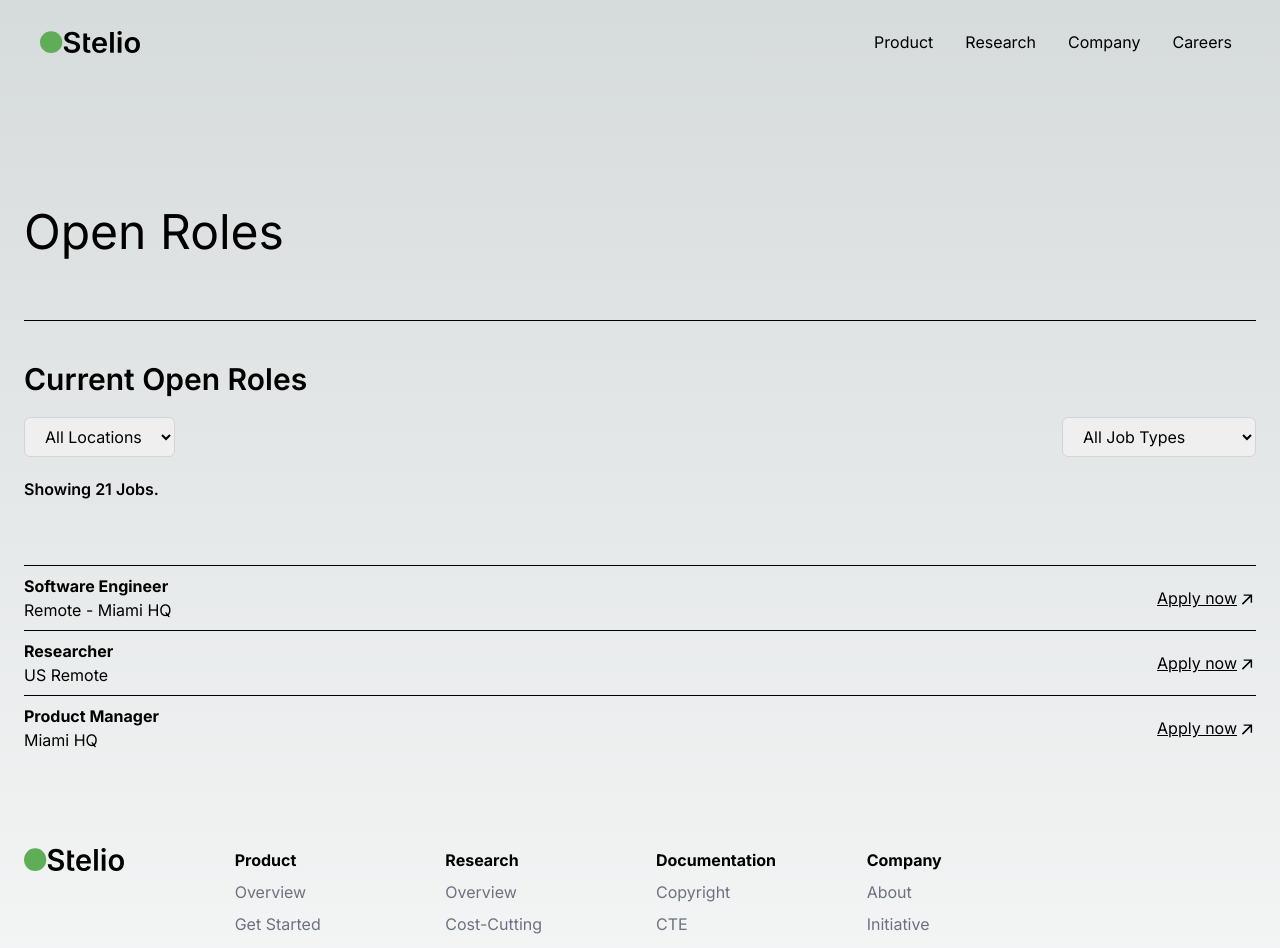
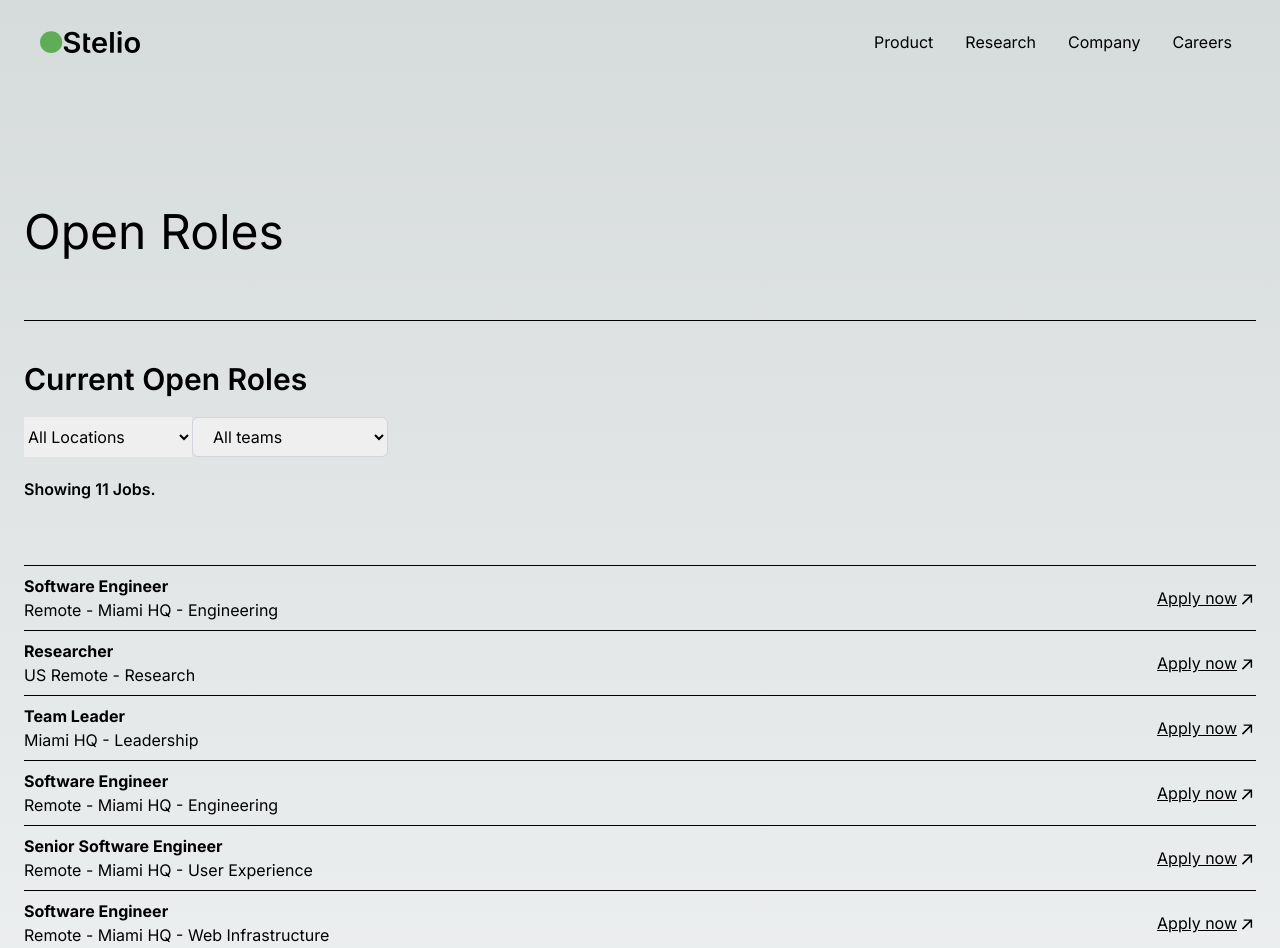
Before and after one commit to degstn/anole, a Next.js app in the folder frontend/: page /careers/open-roles in a window 1280 px wide. Shown: the top 948 px of the page. Built offline with nearby package versions, Linux system fonts and the light colour scheme.

Commit message:
updated sorting for open roles page

```diff
--- a/frontend/src/app/careers/open-roles/page.tsx
+++ b/frontend/src/app/careers/open-roles/page.tsx
@@ -1,50 +1,86 @@
 'use client';
 
 import Link from 'next/link'
-import { useState } from 'react';
+import { useState, useEffect } from 'react';
+
+const originalJobs = [
+    { job: "Software Engineer", location: "Remote - Miami HQ", team:  "Engineering"},
+    { job: "Researcher", location: "US Remote", team:  "Research"},
+    { job: "Team Leader", location: "Miami HQ", team:  "Leadership"},
+    { job: "Software Engineer", location: "Remote - Miami HQ", team:  "Engineering"},
+    { job: "Senior Software Engineer", location: "Remote - Miami HQ", team:  "User Experience"},
+    { job: "Software Engineer", location: "Remote - Miami HQ", team:  "Web Infrastructure"},
+    { job: "Senior Software Engineer", location: "Remote - Miami HQ", team:  "Web Infrastructure"},
+    { job: "Campus Manager", location: "Miami HQ", team:  "HQ"},
+    { job: "Payroll Supervisor", location: "Remote - Miami HQ", team:  "HQ"},
+    { job: "Senior Campus Manager", location: "Remote - Miami HQ", team:  "Engineering"},
+    { job: "Senior Software Engineer", location: "Remote - Miami HQ", team:  "Researcher"},
+];
 
 export default function Page() {
-    const [location, setLocation] = useState('');
-    const [jobType, setJobType] = useState('');
+    const [location, setLocation] = useState("");
+    const [selectedLocation, setSelectedLocation] = useState("");
+    const [jobType, setJobType] = useState("");
+    const [jobs, setJobs] = useState(originalJobs);
+
+    useEffect(() => {
+        const filteredJobs = jobType === ""
+            ? originalJobs
+            : originalJobs.filter(job => job.team === jobType);
+        setJobs(filteredJobs);
+    }, [jobType]);
+
+    useEffect(() => {
+        let filteredJobs = originalJobs;
+
+        if (jobType !== "") {
+            filteredJobs = filteredJobs.filter(job => job.team === jobType);
+        }
+
+        if (selectedLocation !== "") {
+            filteredJobs = filteredJobs.filter(job => job.location === selectedLocation);
+        }
+
+        setJobs(filteredJobs);
+    }, [jobType, selectedLocation]);
+
     return (
         <main className="flex min-h-screen flex-col items-stretch justify-between">
             <div className="mx-6">
                 <h1 className="text-5xl font-regular mb-16 mt-52">Open Roles</h1>
                 <hr className="border-t border-black w-full" />
                 <h2 className="text-3xl font-semibold mt-10 mb-5">Current Open Roles</h2>
-                <div className="flex justify-between mb-5">
-                    <select
-                        className="border border-gray-300 rounded-md px-4 py-2"
-                        value={location}
-                        onChange={(e) => setLocation(e.target.value)}
-                    >
+                <div className="flex justify-start mb-5">
+                    <select value={selectedLocation} onChange={e => setSelectedLocation(e.target.value)}>
                         <option value="">All Locations</option>
-                        <option value="Remote">Remote</option>
+                        <option value="Remote - Miami HQ">Remote - Miami HQ</option>
+                        <option value="US Remote">US Remote</option>
                         <option value="Miami HQ">Miami HQ</option>
                     </select>
+
                     <select
                         className="border border-gray-300 rounded-md px-4 py-2"
                         value={jobType}
                         onChange={(e) => setJobType(e.target.value)}
                     >
-                        <option value="">All Job Types</option>
-                        <option value="Software Engineer">Software Engineer</option>
-                        <option value="Researcher">Researcher</option>
-                        <option value="Product Manager">Product Manager</option>
+                        <option value="">All teams</option>
+                        <option value="Engineering">Software Engineer</option>
+                        <option value="Research">Researcher</option>
+                        <option value="User Experience">User Experience</option>
+                        <option value="Leadership">Leadership Leader</option>
+                        <option value="Web Infrastructure">Web Infrastructure</option>
+                        <option value="HQ">HQ</option>
+
+
                     </select>
                 </div>
-                <h2 className="font-semibold mb-16">Showing 21 Jobs.</h2>
-
+                <h2 className="font-semibold mb-16">Showing 11 Jobs.</h2>
             <div className="grid gap-0">
-                {[
-                    { job: "Software Engineer", location: "Remote - Miami HQ" },
-                    { job: "Researcher", location: "US Remote" },
-                    { job: "Product Manager", location: "Miami HQ" }
-                ].map((jobDetail, index) => (
+                {jobs.map((job, index) => (
                     <div key={index} className="border-t border-black py-2 flex justify-between items-center">
                         <div>
-                            <h3 className="font-bold">{jobDetail.job}</h3>
-                            <p>{jobDetail.location}</p>
+                            <h3 className="font-bold">{job.job}</h3>
+                            <p>{job.location} - {job.team}</p>
                         </div>
                         <Link href={`https://www.greenhouse.com`}>
                             <span className="flex items-center underline">
```
